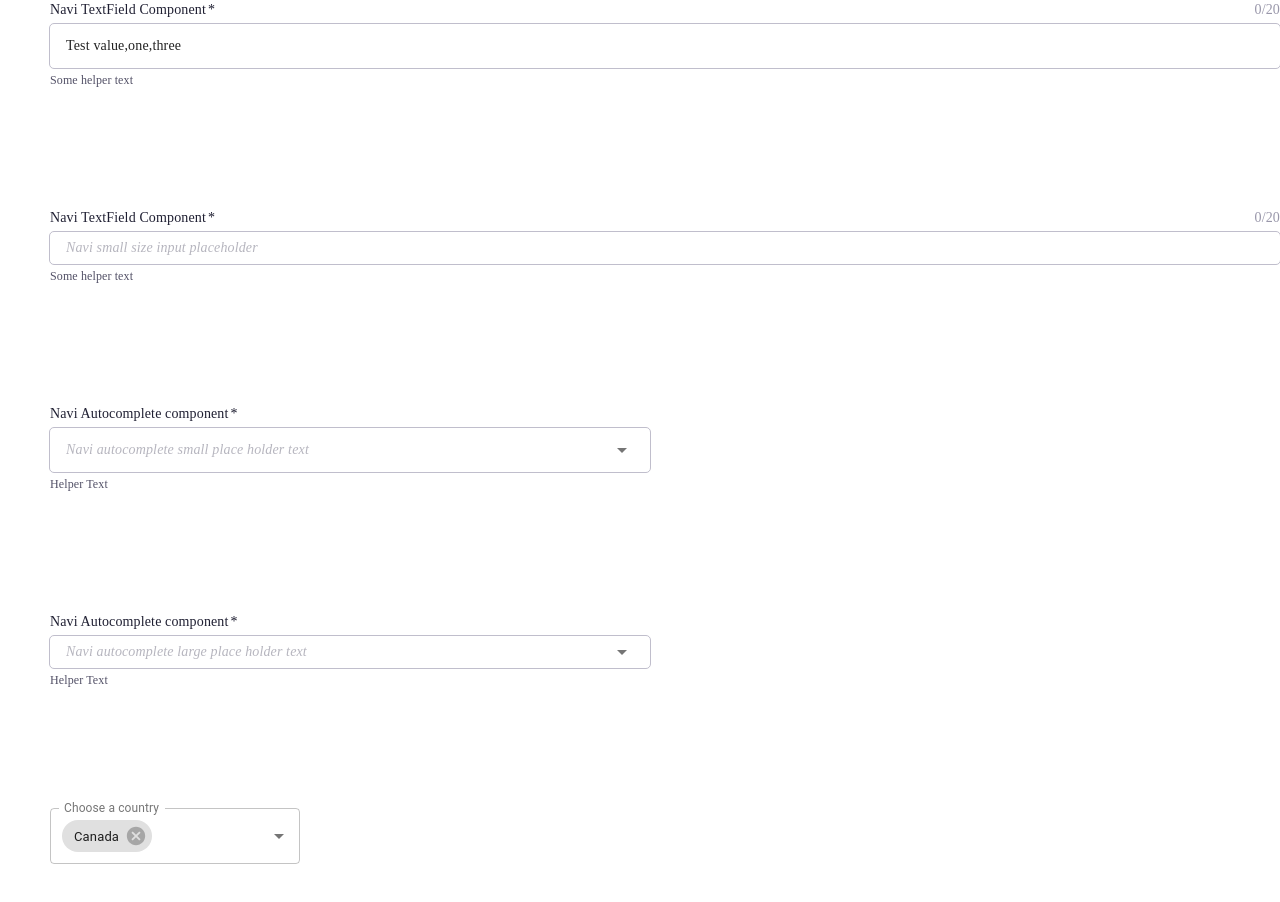
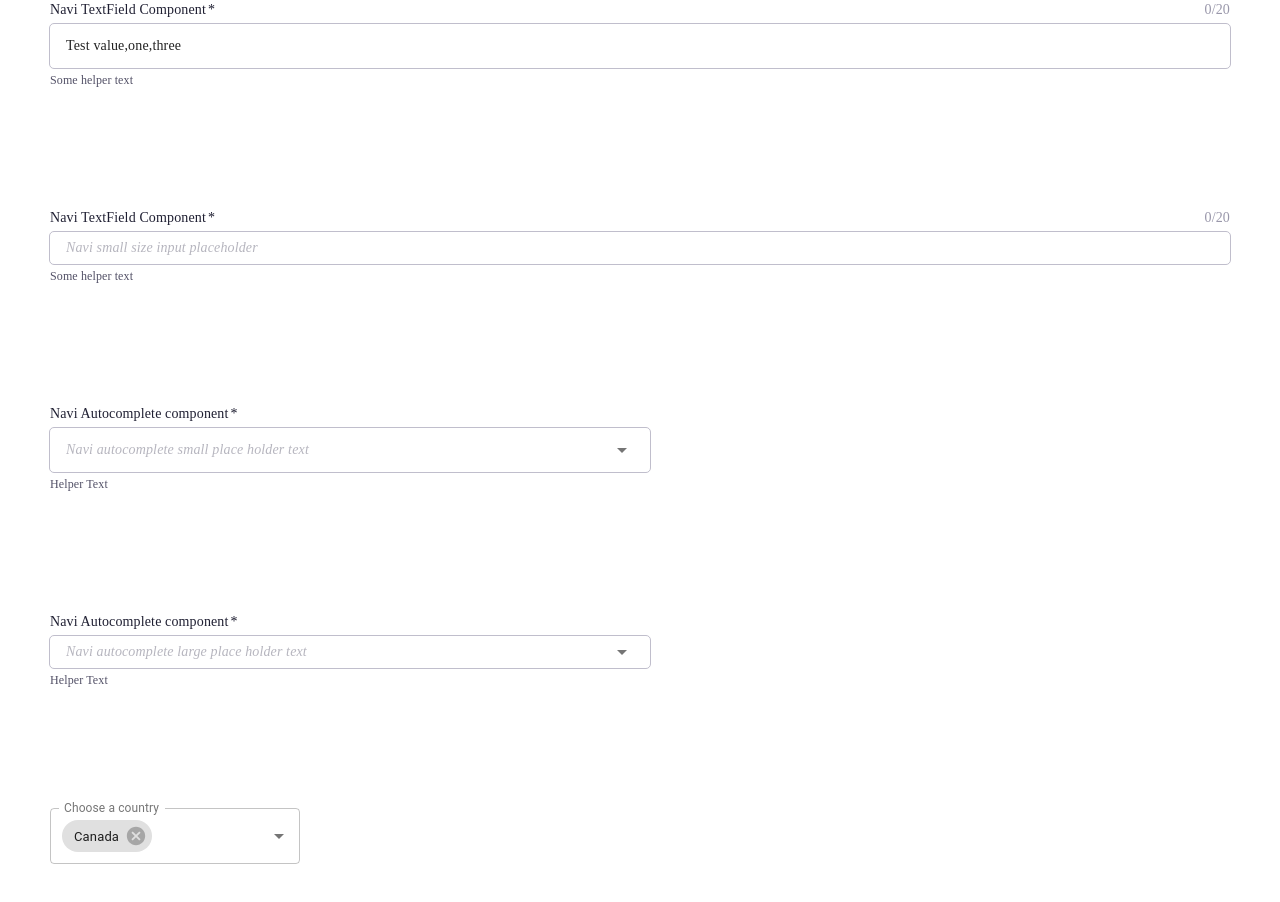
Before and after one commit to rohitkr/react-18-app, a React (Create React App) app: page / in a window 1280 px wide. Shown: the top 902 px of the page. Built offline with nearby package versions, Linux system fonts and the light colour scheme; some icons are missing; a web font is replaced by a local one.

Commit message:
MarginAdded

```diff
--- a/src/Demo/Demo.tsx
+++ b/src/Demo/Demo.tsx
@@ -36,7 +36,7 @@ export default function CheckboxesTags() {
 
   return (
     <>
-      <Box display='flex' marginLeft="50px" flexDirection='column' style={{ gap: "120px" }} height="1200px" >
+      <Box display='flex' marginLeft="50px"  marginRight="50px" flexDirection='column' style={{ gap: "120px" }} height="1200px" >
         <Box>
           <NaviTextField
             label='Navi TextField Component'
```
